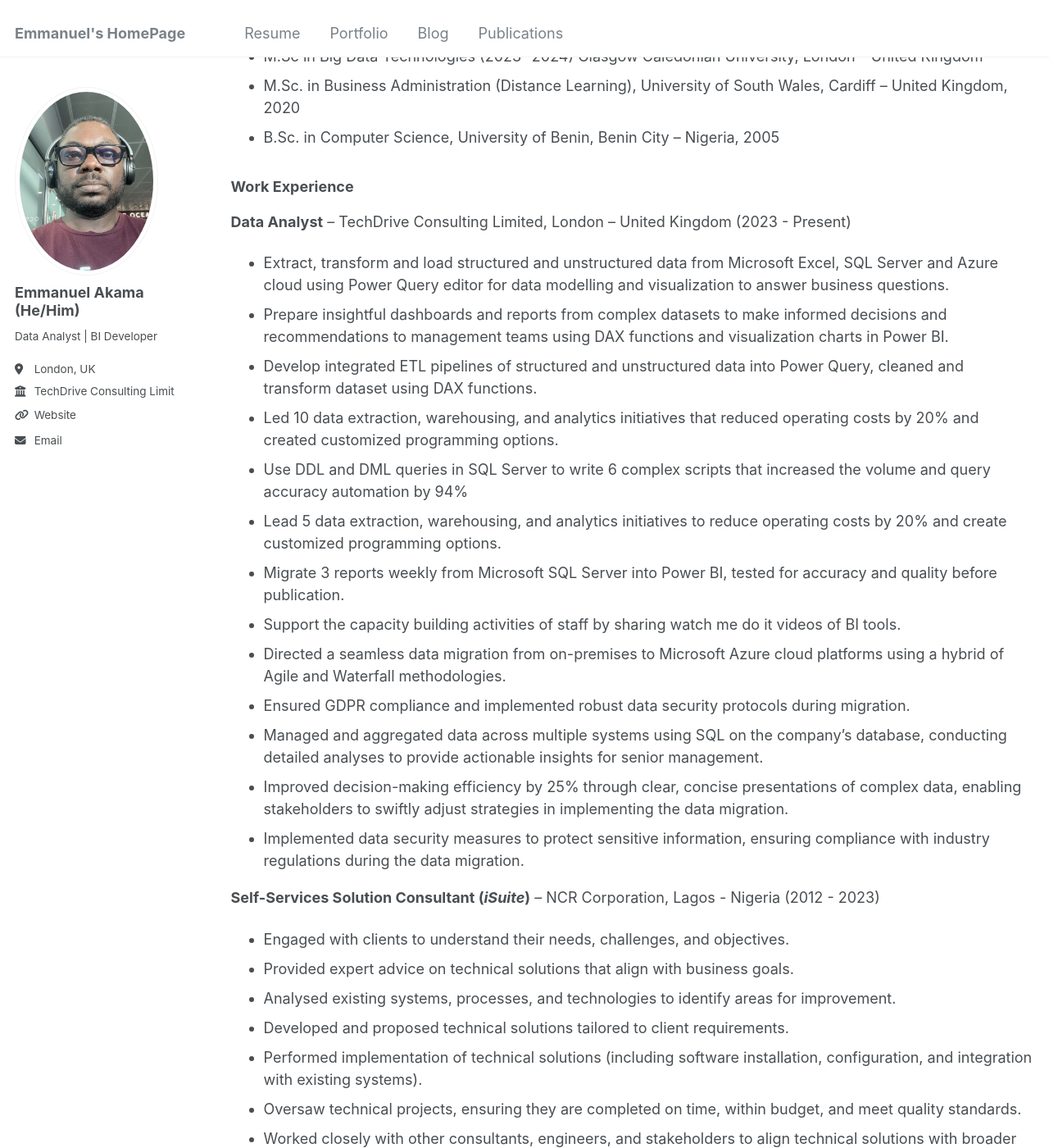
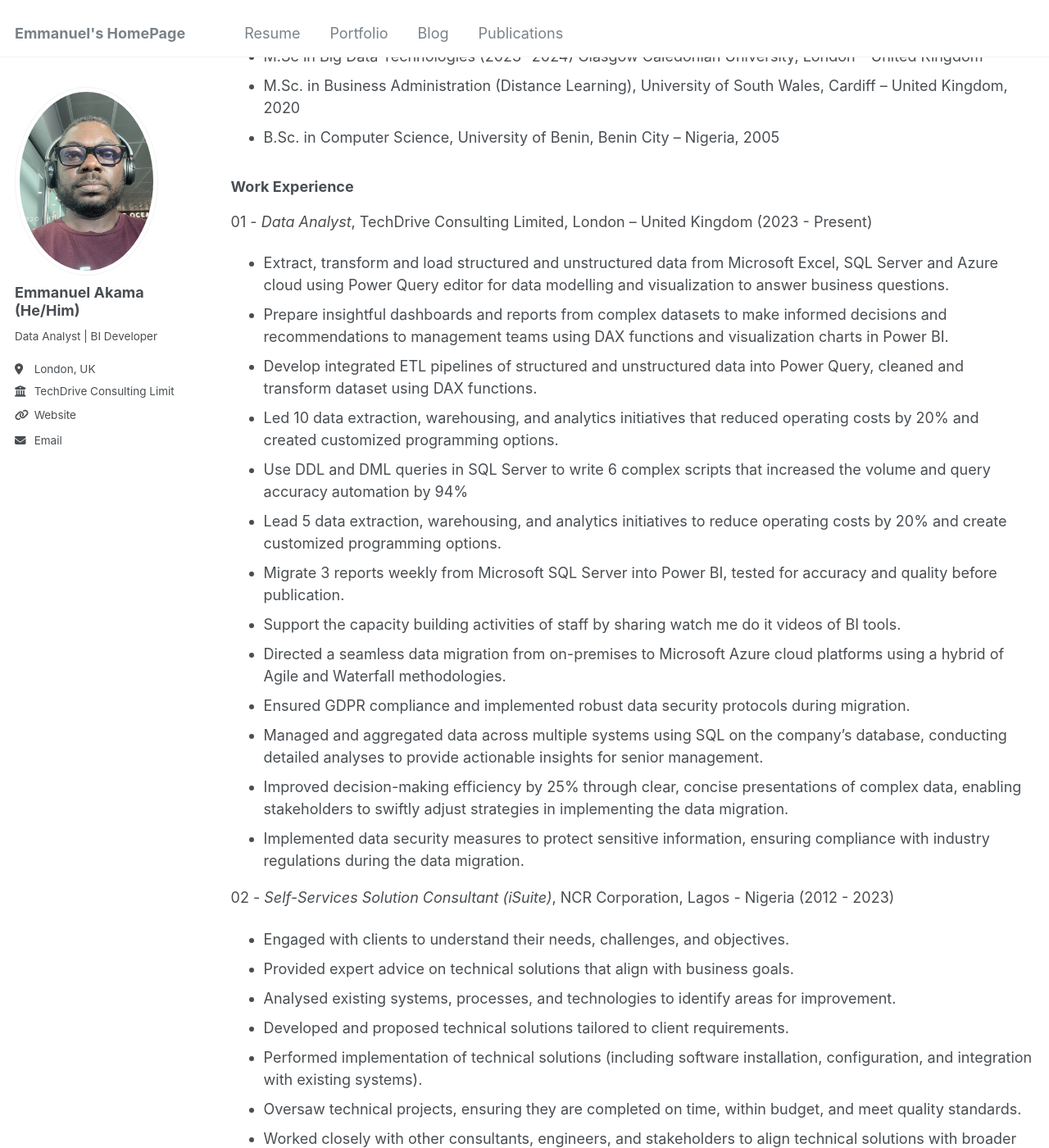
Before and after one commit to Akama-EO/Akama-EO.github.io, a Jekyll site: the page built from _pages/cv.md, in a window 1280 px wide and 1400 px high, scrolled down 365 px. Shown: the whole window at 82% size. Built offline with Jekyll 4.4.1, drawn with Linux system fonts in a browser that asks for light colours; some of the changed text lies outside the part shown.

Commit message:
Update cv.md

```diff
--- a/_pages/cv.md
+++ b/_pages/cv.md
@@ -21,7 +21,7 @@ Data Analyst and Business Intelligence (BI) Developer with 2 years of experience
 
 ### Work Experience
 
-**Data Analyst** – TechDrive Consulting Limited, London – United Kingdom (2023 - Present)
+01 - *Data Analyst*, TechDrive Consulting Limited, London – United Kingdom (2023 - Present)
   * Extract, transform and load structured and unstructured data from Microsoft Excel, SQL Server and Azure cloud using Power Query editor for data modelling and visualization to answer business questions.
   * Prepare insightful dashboards and reports from complex datasets to make informed decisions and recommendations to management teams using DAX functions and visualization charts in Power BI.
   * Develop integrated ETL pipelines of structured and unstructured data into Power Query, cleaned and transform dataset using DAX functions.
@@ -36,7 +36,8 @@ Data Analyst and Business Intelligence (BI) Developer with 2 years of experience
   * Improved decision-making efficiency by 25% through clear, concise presentations of complex data, enabling stakeholders to swiftly adjust strategies in implementing the data migration.
   * Implemented data security measures to protect sensitive information, ensuring compliance with industry regulations during the data migration.
 
-**Self-Services Solution Consultant (*iSuite*)** – NCR Corporation, Lagos - Nigeria (2012 - 2023)
+
+02 - *Self-Services Solution Consultant (iSuite)*, NCR Corporation, Lagos - Nigeria (2012 - 2023)
   * Engaged with clients to understand their needs, challenges, and objectives.
   *	Provided expert advice on technical solutions that align with business goals.
   *	Analysed existing systems, processes, and technologies to identify areas for improvement.
```
Also changed, not shown: other parts of _pages/cv.md (+3 -2 lines).
